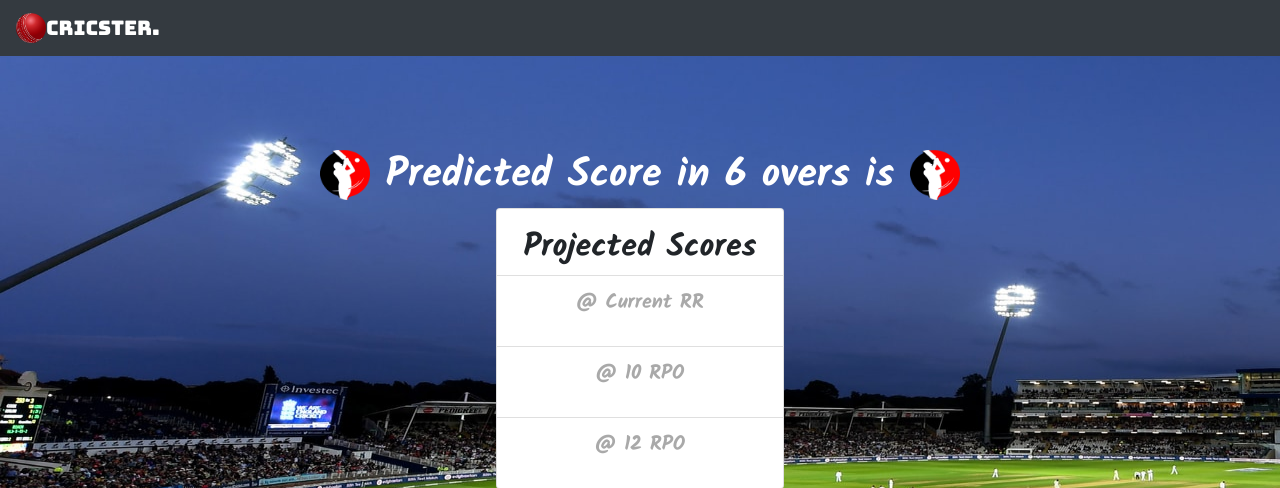
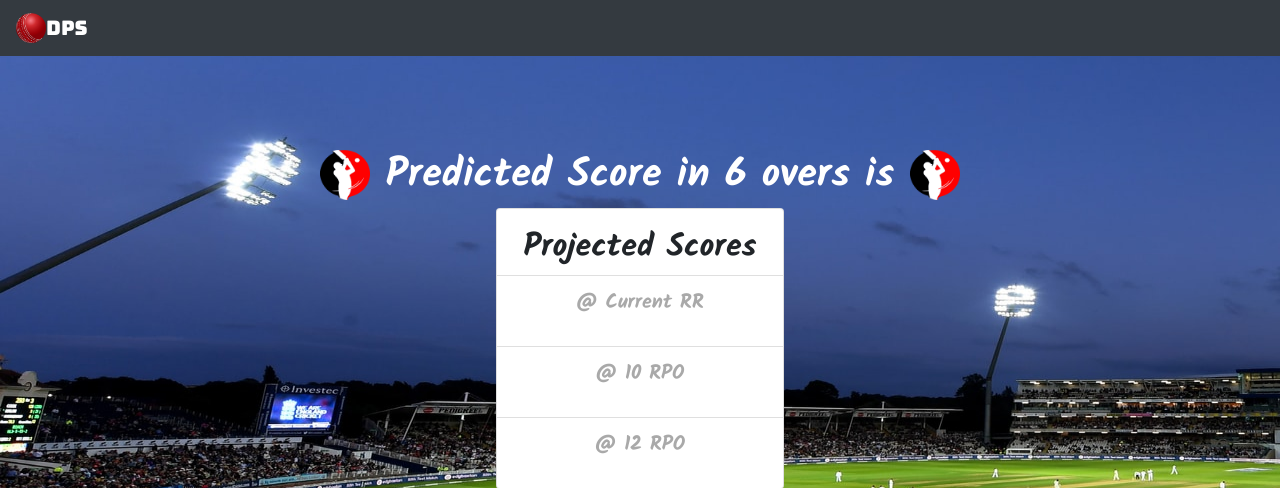
Before and after one commit to Rushikesh175/Dhoni-Prediction-System, a Flask app: template templates/prediction.html in a window 1280 px wide. Shown: the top 488 px of the page. Run offline with Flask 2, Linux system fonts and the light colour scheme; the template is opened without the code that fills it, so the values that code supplies are empty; some libraries are stand-ins or nearby versions.

Commit message:
Update prediction.html

```diff
--- a/templates/prediction.html
+++ b/templates/prediction.html
@@ -47,7 +47,7 @@
         class="d-inline-block align-top"
         alt=""
       />
-      <a class="navbar-brand" href="/">Cricster.</a>
+      <a class="navbar-brand" href="/">DPS</a>
     </nav>
 
     <div class="score_text">
```
